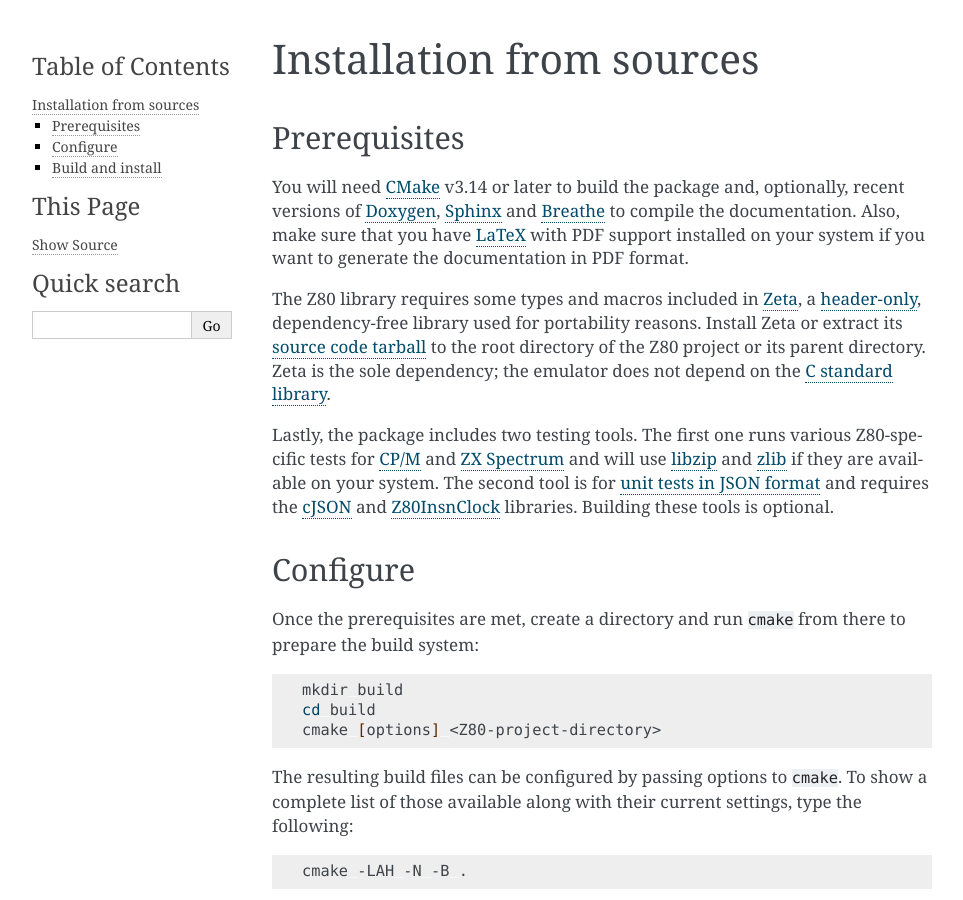
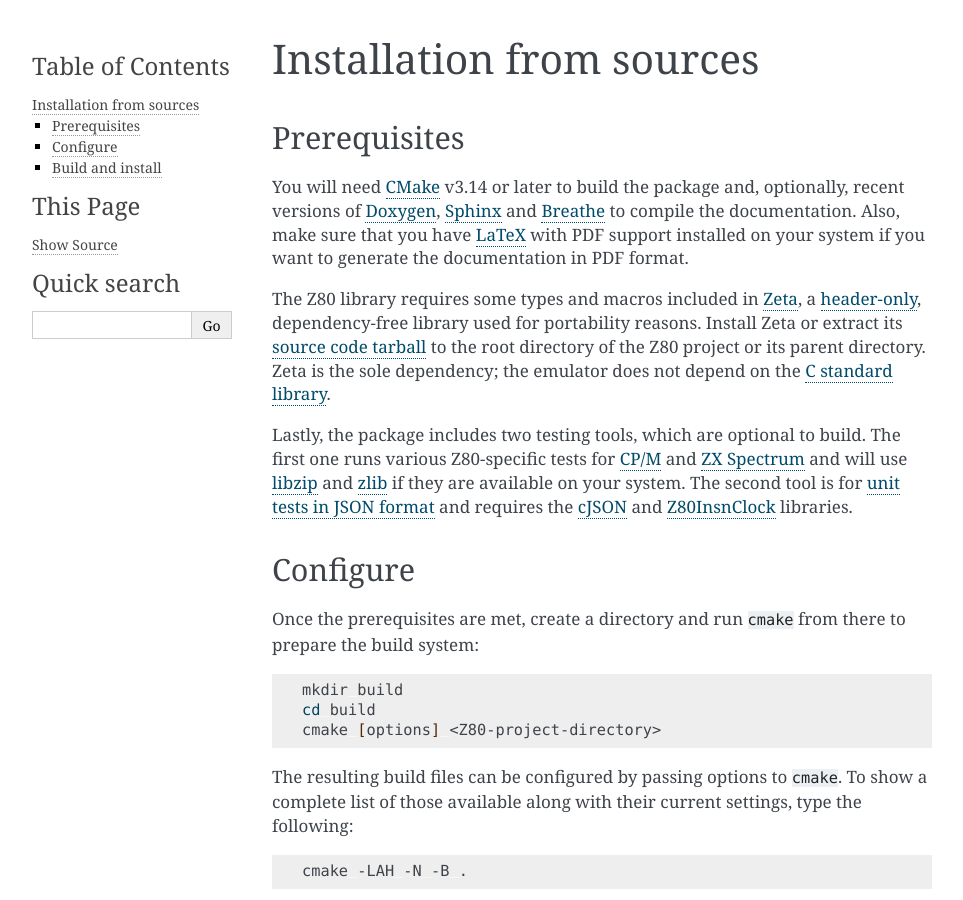
Before and after one commit to redcode/Z80, a Sphinx documentation site: the page built from documentation/installation-from-sources.rst, in a window 1280 px wide and 900 px high. Shown: the whole window, without its empty margins (148-1111 px from the left). Built offline with Sphinx 7.4.7, drawn with Linux system fonts in a browser that asks for light colours.

Commit message:
Documentation: Installation from sources.

```diff
--- a/documentation/installation-from-sources.rst
+++ b/documentation/installation-from-sources.rst
@@ -37,7 +37,7 @@
 
 The Z80 library requires some types and macros included in `Zeta <https://zxe.io/software/Zeta>`_, a `header-only <https://en.wikipedia.org/wiki/Header-only>`_, dependency-free library used for portability reasons. Install Zeta or extract its `source code tarball <https://zxe.io/software/Zeta/download>`_ to the root directory of the Z80 project or its parent directory. Zeta is the sole dependency; the emulator does not depend on the `C standard library <https://en.wikipedia.org/wiki/C_standard_library>`_.
 
-Lastly, the package includes two testing tools. The first one runs various Z80-specific tests for `CP/M`_ and `ZX Spectrum`_ and will use `libzip <https://libzip.org>`_ and `zlib <https://zlib.net>`_ if they are available on your system. The second tool is for `unit tests in JSON format`_ and requires the `cJSON <https://github.com/DaveGamble/cJSON>`_ and `Z80InsnClock <https://zxe.io/software/Z80InsnClock>`_ libraries. Building these tools is optional.
+Lastly, the package includes two testing tools, which are optional to build. The first one runs various Z80-specific tests for `CP/M`_ and `ZX Spectrum`_ and will use `libzip <https://libzip.org>`_ and `zlib <https://zlib.net>`_ if they are available on your system. The second tool is for `unit tests in JSON format`_ and requires the `cJSON <https://github.com/DaveGamble/cJSON>`_ and `Z80InsnClock <https://zxe.io/software/Z80InsnClock>`_ libraries.
 
 Configure
 =========
```
Also changed, not shown: README.md (+1 -1 lines), 1 other file.
